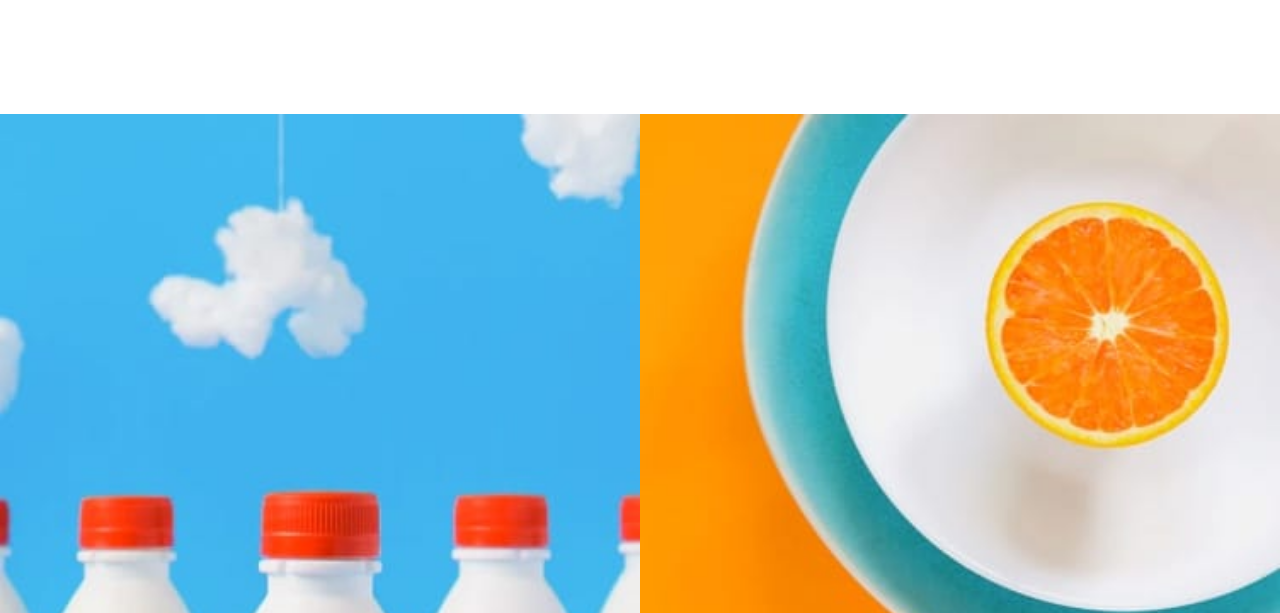
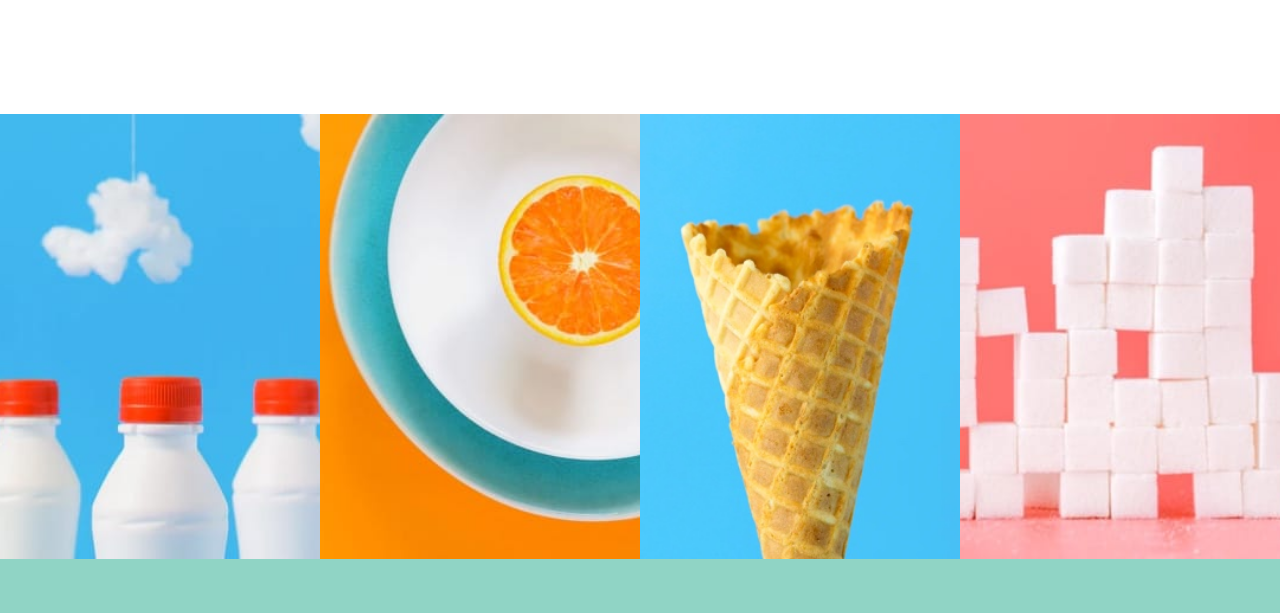
Before and after one commit to yasssuz/SunnySide-agency-landing-page, a website built with Vite: page src/index.html in a window 1280 px wide. Shown: the part 3050-3663 px from the top of the page. Built offline with nearby package versions, Linux system fonts and the light colour scheme.

Commit message:
fully responsive

```diff
--- a/src/styles/layout/gallery.scss
+++ b/src/styles/layout/gallery.scss
@@ -2,7 +2,16 @@
   display: grid;
   grid-template-columns: repeat(2, 1fr);
 
+  @media screen and (min-width: 768px) {
+    grid-template-columns: repeat(4, 1fr);
+  }
+
   &__image {
     width: 100%;
+
+    @media screen and (min-width: 768px) {
+      height: 445px;
+      object-fit: cover;
+    }
   }
 }
```
